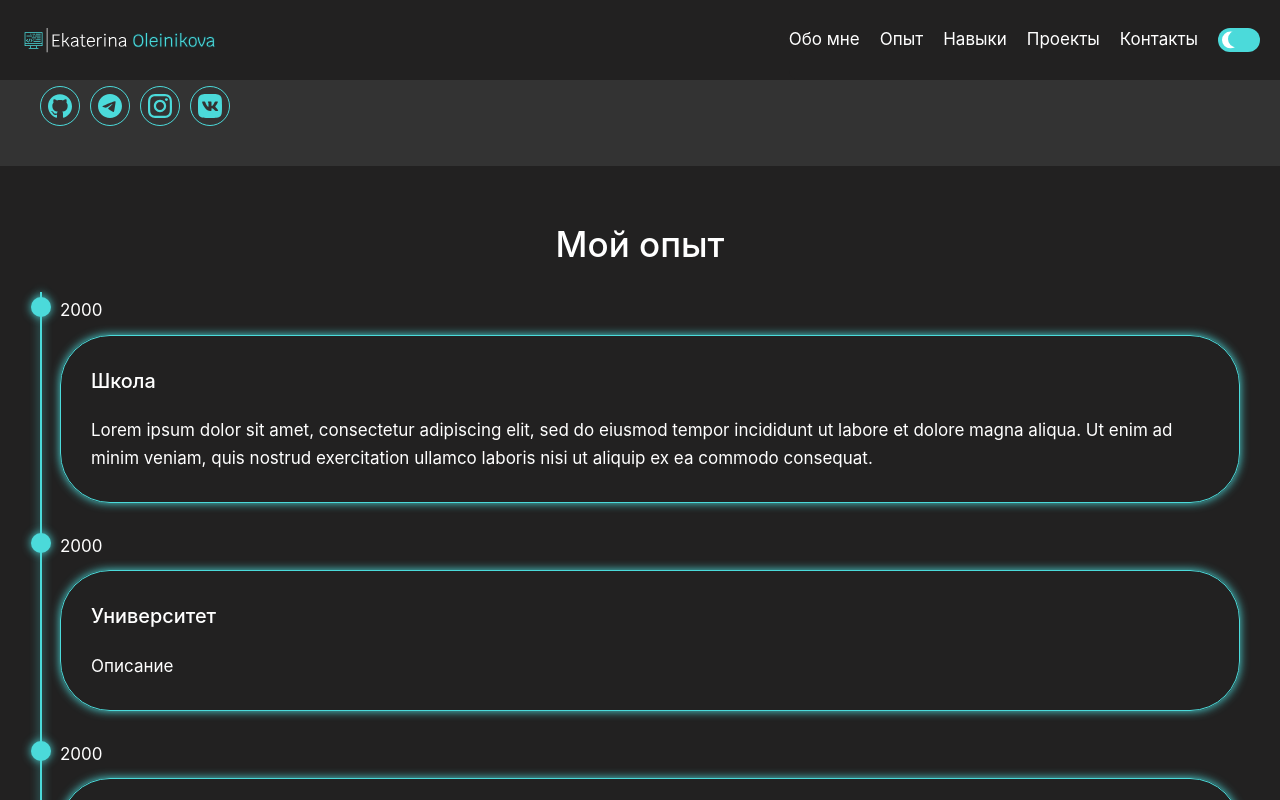
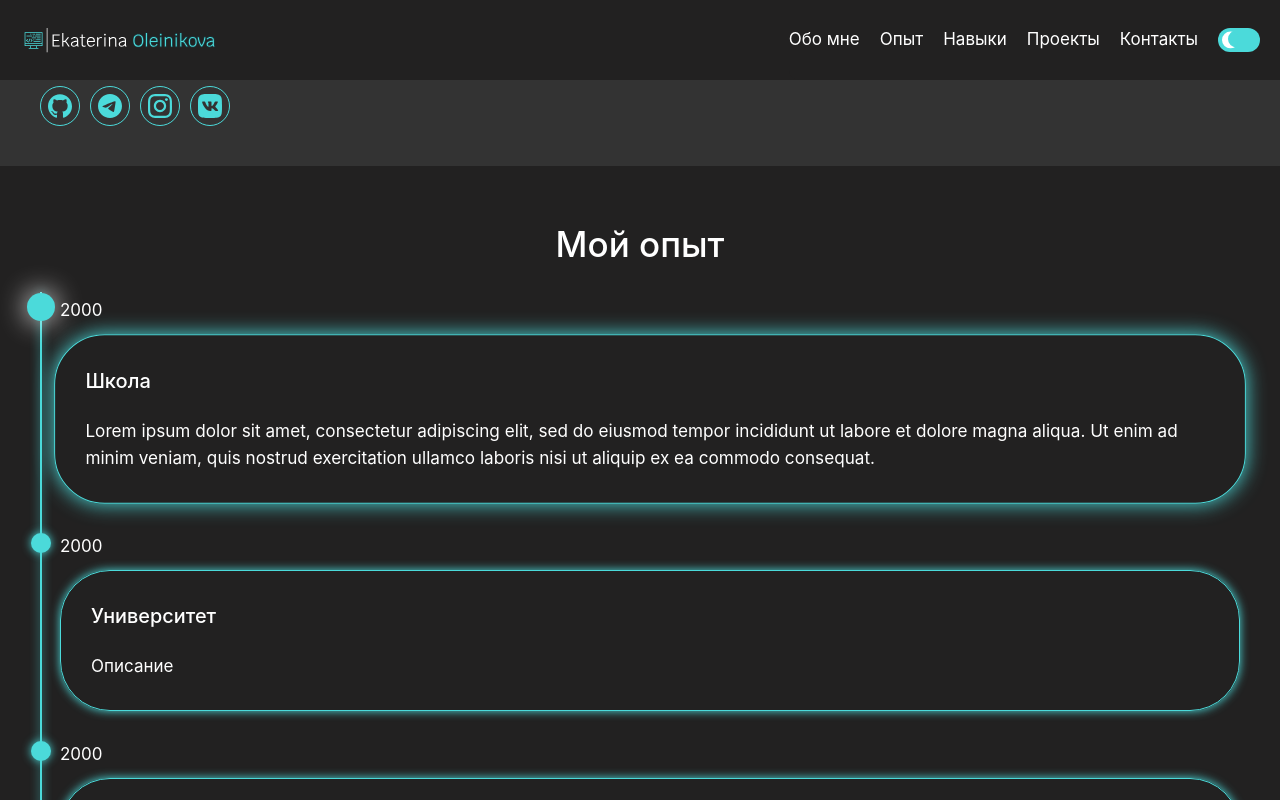
Before and after one commit to Kawin-xxx/Portfolio, a Vue app: page / in a window 1280 px wide. In both pictures the pointer is over the item 650 px from the left and 1104 px from the top of the page. Shown: the part 704-1504 px from the top of the page. Built offline with nearby package versions, Linux system fonts and the light colour scheme.

Commit message:
feat: add animation for experience section

```diff
--- a/src/components/ExperienceCard.vue
+++ b/src/components/ExperienceCard.vue
@@ -10,7 +10,7 @@ export default {
 </script>
 
 <template>
-    <li class="experience__item card">
+    <li class="card">
         <span class="card__year">{{ cardData.yearStart }}</span>
         <div class="card__button">
             <h3 class="card__title">{{ cardData.name }}</h3>
@@ -33,6 +33,19 @@ export default {
         left: -29px;
         top: 0;
         content: "";
+        transition: .3s ease;
+    }
+
+    &:hover {
+        .card__button {
+            box-shadow: 0 0 20px var(--color-accent);
+            transform: scale(1.01);
+        }
+
+        &::before {
+            transform: scale(1.4);
+            box-shadow: 0 0 20px var(--color-border);
+        }
     }
 }
 
@@ -50,6 +63,7 @@ export default {
     box-shadow: 0 0 10px var(--color-accent);
     border-radius: 50px;
     padding: 30px;
+    transition: .3s ease;
 
     @media (min-width: $desktop-width) {
         max-width: 1100px;
@@ -64,8 +78,4 @@ export default {
         font-size: 18px;
     }
 }
-
-.experience__item:not(:last-child) {
-    margin-bottom: 30px;
-}
 </style>
--- a/src/components/ExperienceSection.vue
+++ b/src/components/ExperienceSection.vue
@@ -23,6 +23,7 @@ export default {
                     v-for="(item, index) in experienceItems"
                     :key="index"
                     :cardData="item"
+                    class="experience__item"
                 />
             </ul>
         </div>
@@ -65,4 +66,12 @@ export default {
         content: "";
     }
 }
+
+.experience__item:not(:last-child) {
+    margin-bottom: 30px;
+
+    @media (min-width: $desktop-width) {
+        margin-bottom: 60px;
+    }
+}
 </style>
```
